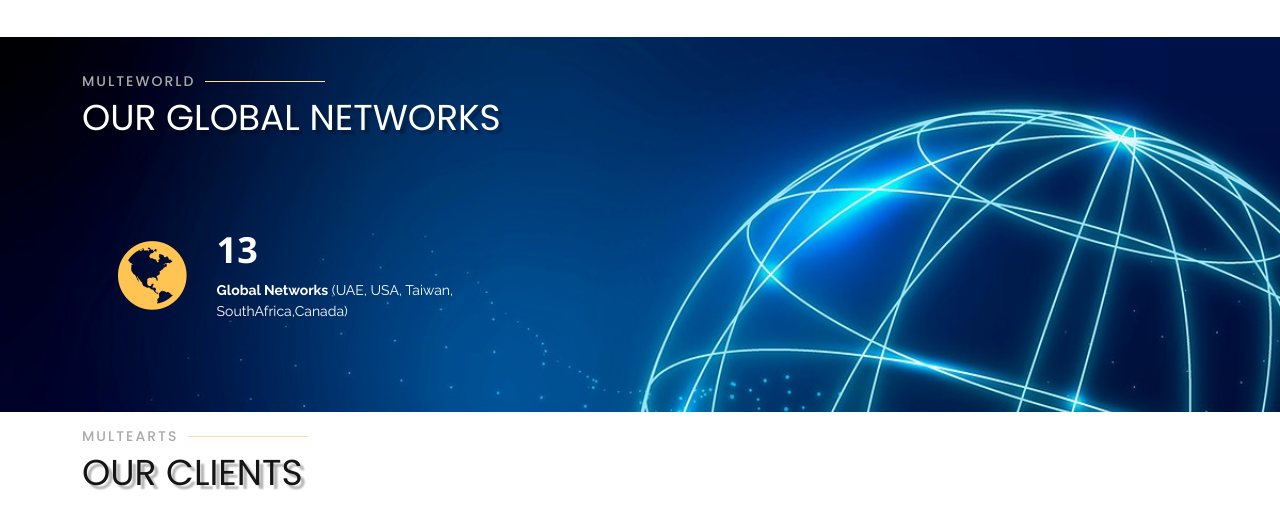
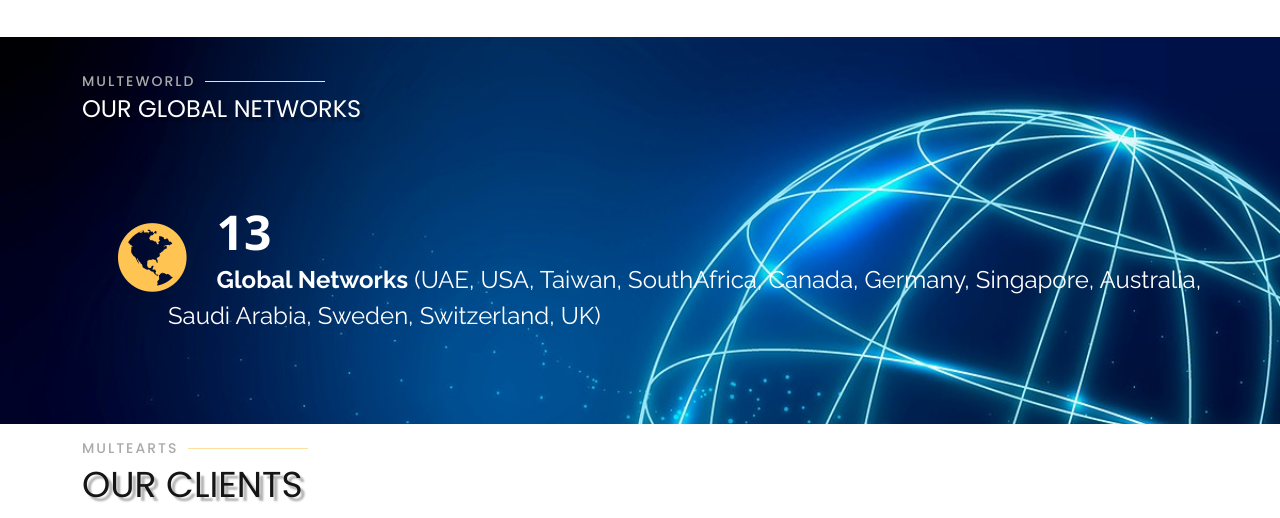
Before and after one commit to dbsr15/multeword, a plain HTML site: page index.html in a window 1280 px wide. Shown: the part 3383-3901 px from the top of the page. Drawn offline with nearby package versions, Linux system fonts and the light colour scheme.

Commit message:
updatred

```diff
--- a/assets/css/style.css
+++ b/assets/css/style.css
@@ -1044,13 +1044,18 @@ section {
 }
 .section-global p{
   color: #FFF !important;
+  font-size: 24px !important;
 }
 .section-global span{
   color: #FFF !important;
+  font-size: 48px !important;
+
+
 }
 .section-background p{
   text-shadow: 4px 4px 2px rgba(255, 255, 255, 0.1);
   color: #FFF !important;
+
 }
 .counts .content h3 {
   font-weight: 700;
--- a/index.html
+++ b/index.html
@@ -412,9 +412,10 @@
                                 <div class="col-md-12 d-md-flex align-items-md-stretch">
                                     <div class="count-box">
                                         <i class="fa fa-globe" style="font-size: 80px; margin-right:30px ;"></i>
-                                        <span  data-purecounter-start="0" data-purecounter-end="13"
+                                        <span data-purecounter-start="0" data-purecounter-end="13"
                                             data-purecounter-duration="2" class="purecounter ml-4"></span>
-                                        <p><strong>Global Networks</strong> (UAE, USA, Taiwan, SouthAfrica,Canada)</p>
+                                        <p><strong>Global Networks</strong> (UAE, USA, Taiwan, SouthAfrica, Canada,
+                                            Germany, Singapore, Australia, Saudi Arabia, Sweden, Switzerland, UK)</p>
                                     </div>
                                 </div>
 
@@ -467,10 +468,14 @@
                             <div class="member-img">
                                 <img src="assets/img/team/Team-1.jpeg" class="img-fluid" alt="">
                                 <div class="social">
-                                    <a href="https://youtube.com/channel/UCHpjzsvfuIyfmtHC0K665mw" target="_blank"><i class="bi bi-youtube"></i></a>
-                                    <a href="https://www.facebook.com/sai.veena.3" target="_blank"><i class="bi bi-facebook"></i></a>
-                                    <a href="https://instagram.com/veenapuppala77?utm_medium=copy_link" target="_blank"><i class="bi bi-instagram"></i></a>
-                                    <a href="https://youtube.com/channel/UCHpjzsvfuIyfmtHC0K665mw" target="_blank"><i class="bi bi-linkedin"></i></a>
+                                    <a href="https://youtube.com/channel/UCHpjzsvfuIyfmtHC0K665mw" target="_blank"><i
+                                            class="bi bi-youtube"></i></a>
+                                    <a href="https://www.facebook.com/sai.veena.3" target="_blank"><i
+                                            class="bi bi-facebook"></i></a>
+                                    <a href="https://instagram.com/veenapuppala77?utm_medium=copy_link"
+                                        target="_blank"><i class="bi bi-instagram"></i></a>
+                                    <a href="https://youtube.com/channel/UCHpjzsvfuIyfmtHC0K665mw" target="_blank"><i
+                                            class="bi bi-linkedin"></i></a>
                                 </div>
                             </div>
                             <div class="member-info">
```
Also changed, not shown: Events_Registration.html (+6 -2 lines).
